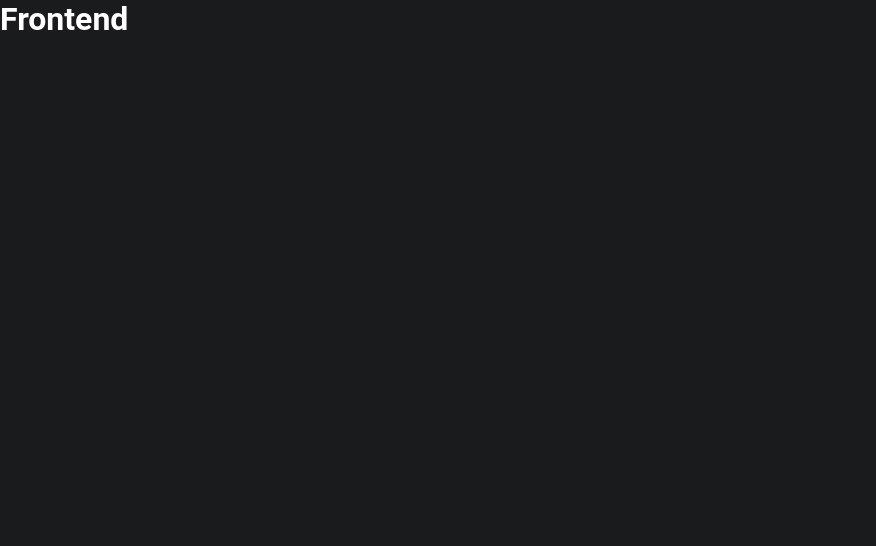
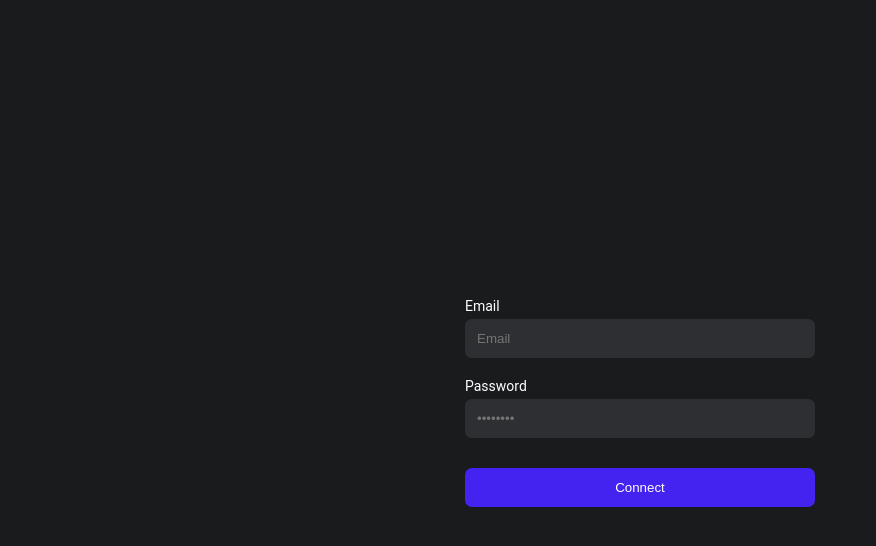
Before and after one commit to ByCodersTec/desafio-dev, a React (Create React App) app in the folder frontend/: page /login in a window 1280 px wide. Shown: the top 546 px of the page, without its empty margins (0-876 px from the left). Built offline with nearby package versions, Linux system fonts and the light colour scheme.

Commit message:
Updated frontend stack app component with routes switch

```diff
--- a/frontend/src/App.js
+++ b/frontend/src/App.js
@@ -1,5 +1,23 @@
+import React from 'react';
+import { BrowserRouter, Redirect, Switch } from 'react-router-dom';
+
+import PublicRoute from './routes/Public';
+import PrivateRoute from './routes/Private';
+
+import LoginPage from "./components/Auth";
+
 function App() {
-  return <h1>Frontend</h1>
+  return (
+    <BrowserRouter>
+      <Switch>
+        <PublicRoute exact path="/">
+          <Redirect to="/app" />
+        </PublicRoute>
+        <PrivateRoute path="/app" component={() => { <h1>Private Route</h1> }} />
+        <PublicRoute path="/login" component={LoginPage} restricted={true} />
+      </Switch>
+    </BrowserRouter>
+  )
 }
 
 export default App;
```
